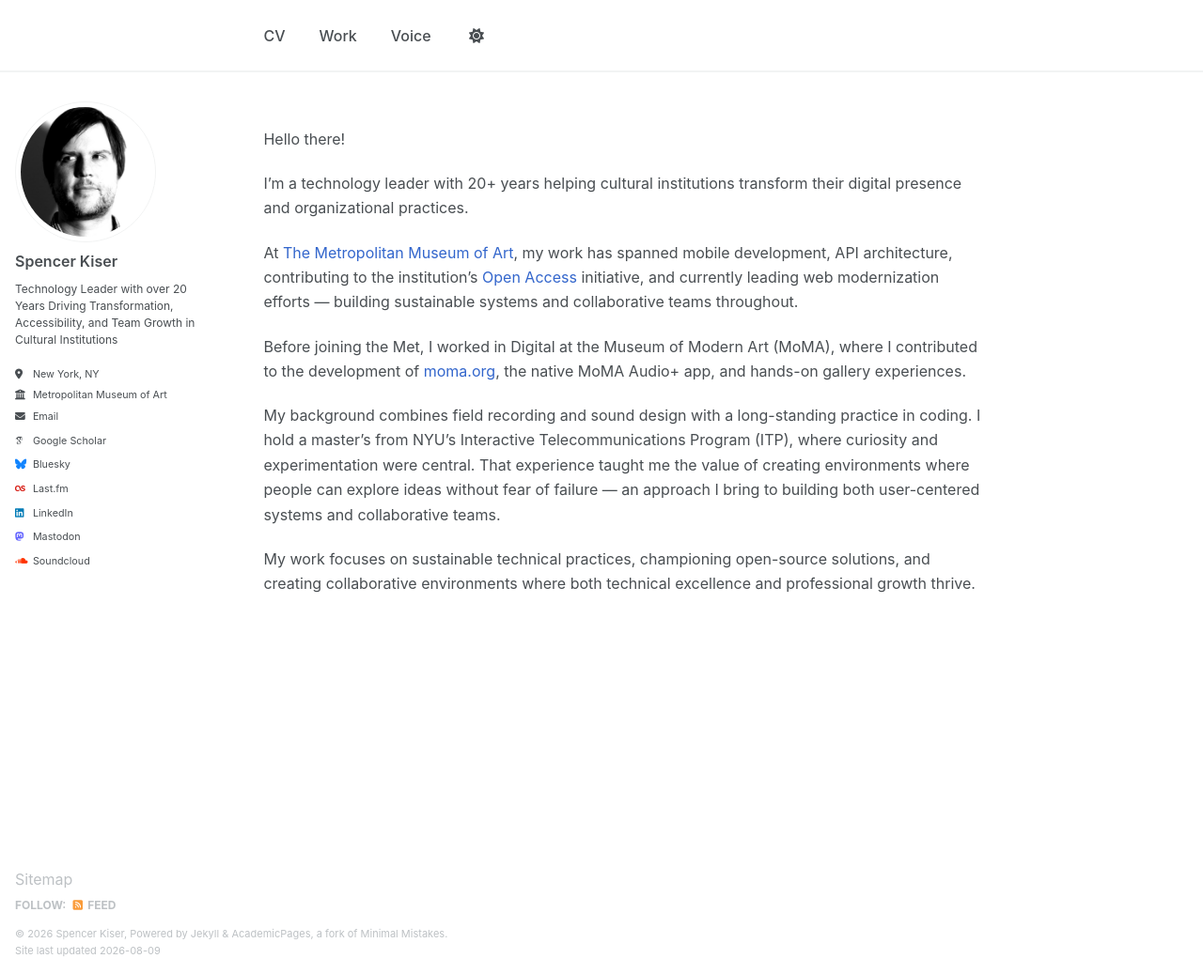
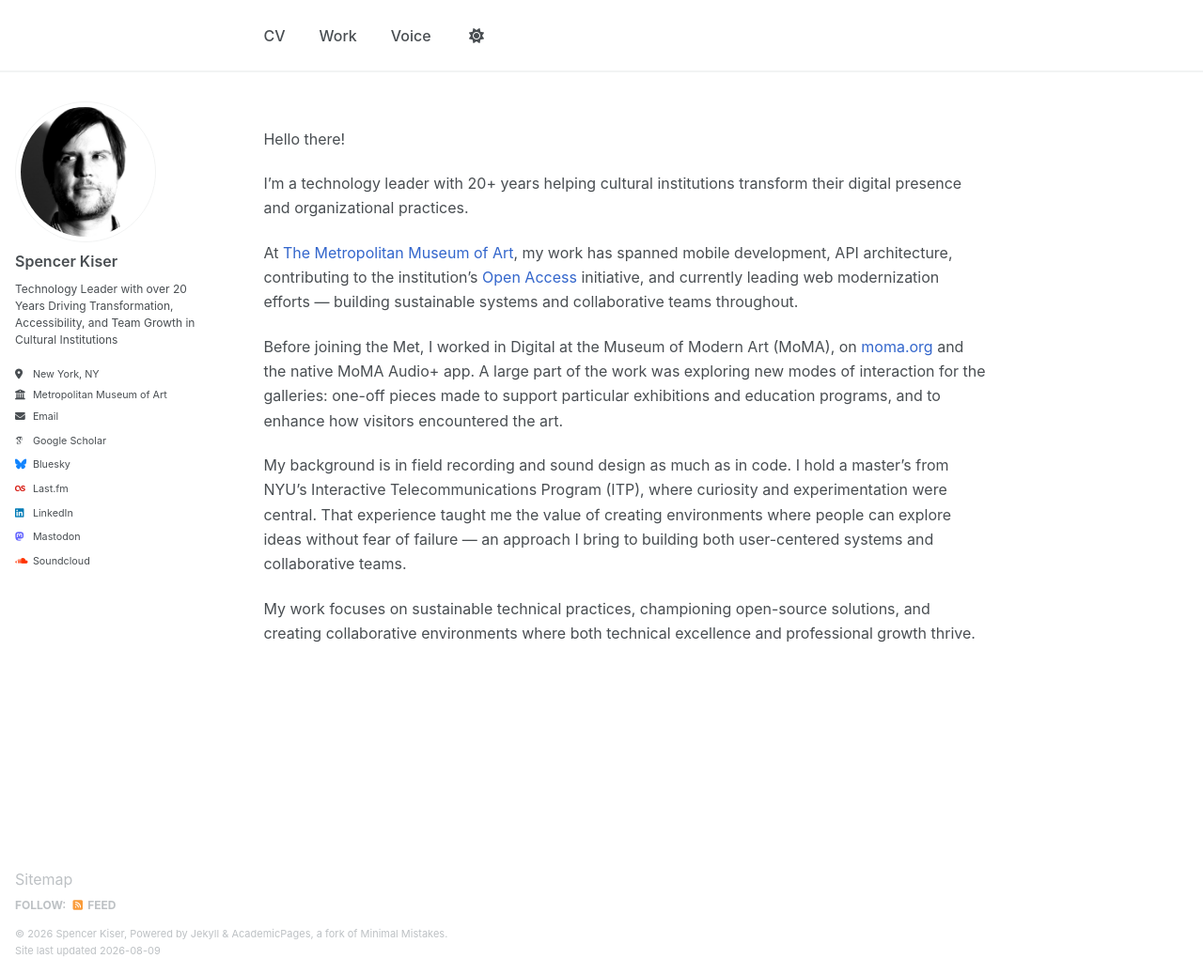
Before and after one commit to spencerk/spencerk.github.io, a Jekyll site: the page built from _pages/about.md, in a window 1280 px wide and 1037 px high. Shown: the whole window at 94% size. Built offline with Jekyll 4.4.1, drawn with Linux system fonts in a browser that asks for light colours; some web fonts are replaced.

Commit message:
rework MoMA paragraph in about page
The old text listed moma.org, the Audio+ app and "hands-on gallery
experiences", which undersold the gallery work. Says plainly that a large
part of the job was exploring new modes of interaction for particular
exhibitions and education programs.

Also drops "a long-standing practice in coding" from the following
paragraph.

```diff
--- a/_pages/about.md
+++ b/_pages/about.md
@@ -13,8 +13,8 @@
 
 At [The Metropolitan Museum of Art](https://www.metmuseum.org), my work has spanned mobile development, API architecture, contributing to the institution's [Open Access](https://www.metmuseum.org/about-the-met/policies-and-documents/open-access) initiative, and currently leading web modernization efforts &mdash; building sustainable systems and collaborative teams throughout.
 
-Before joining the Met, I worked in Digital at the Museum of Modern Art (MoMA), where I contributed to the development of [moma.org](https://www.moma.org), the native MoMA Audio+ app, and hands-on gallery experiences.
+Before joining the Met, I worked in Digital at the Museum of Modern Art (MoMA), on [moma.org](https://www.moma.org) and the native MoMA Audio+ app. A large part of the work was exploring new modes of interaction for the galleries: one-off pieces made to support particular exhibitions and education programs, and to enhance how visitors encountered the art.
 
-My background combines field recording and sound design with a long-standing practice in coding. I hold a master's from NYU's Interactive Telecommunications Program (ITP), where curiosity and experimentation were central. That experience taught me the value of creating environments where people can explore ideas without fear of failure &mdash; an approach I bring to building both user-centered systems and collaborative teams.
+My background is in field recording and sound design as much as in code. I hold a master's from NYU's Interactive Telecommunications Program (ITP), where curiosity and experimentation were central. That experience taught me the value of creating environments where people can explore ideas without fear of failure &mdash; an approach I bring to building both user-centered systems and collaborative teams.
 
 My work focuses on sustainable technical practices, championing open-source solutions, and creating collaborative environments where both technical excellence and professional growth thrive.
```
